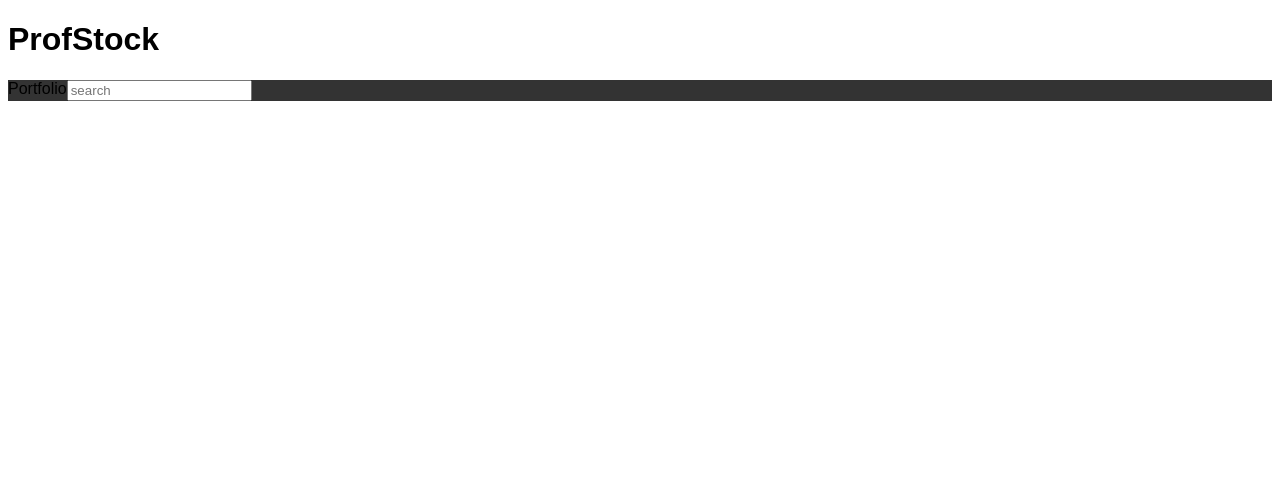
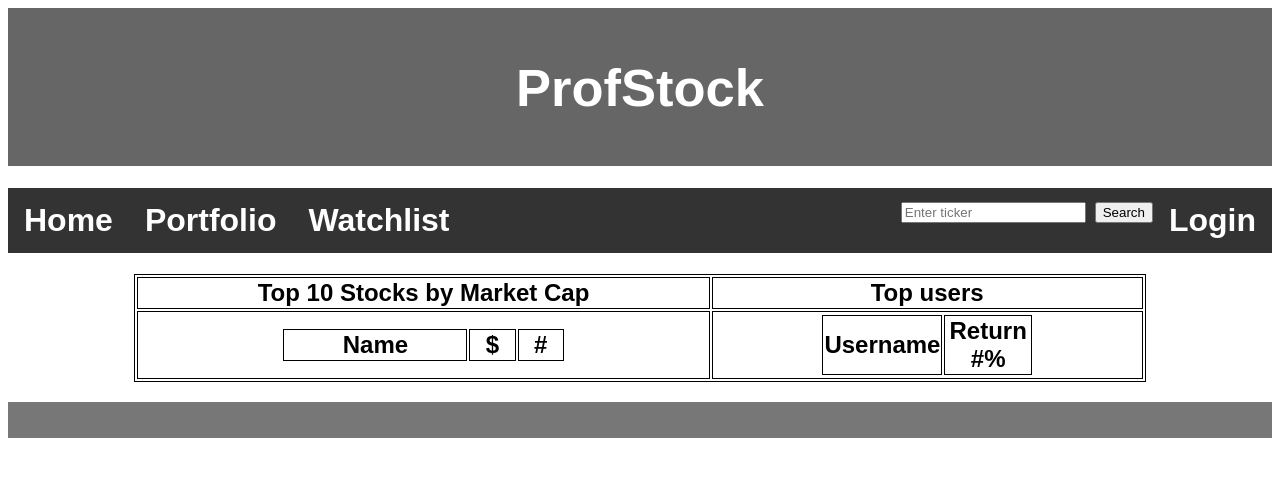
Before and after one commit to rywards/profstock, a Flask app: template templates/index.html in a window 1280 px wide. Shown: the top 477 px of the page. Run offline with Flask 2, Linux system fonts and the light colour scheme; the template is opened without the code that fills it, so the values that code supplies are empty; parts of the project's set-up code (start-up, migrations or seed data) failed here and were passed over; some libraries are stand-ins or nearby versions.

Commit message:
Added database connection functionality; Added stock search functionality on homepage; Added a new 'stockinfo' page that will display stock information pulled

```diff
--- a/app.py
+++ b/app.py
@@ -1,29 +1,77 @@
-from flask import Flask, render_template
+from urllib import response
+import requests
+import json
+from flask import Flask, render_template, request
 from flask_mysqldb import MySQL
 import subprocess as sp
 
 app = Flask(__name__)
 
+
+mysql = MySQL()
 app.config['MYSQL_HOST'] = 'localhost'
 app.config['MYSQL_USER'] = 'root'
 app.config['MYSQL_PASSWORD'] = 'root'
 app.config['MYSQL_DB'] = 'profstock'
 
-mysql = MYSQL(app)
+mysql.init_app(app)
+
 
 # route decorators
+# these determine the location of different endpoints
 @app.route("/")
 def home():
-    return render_template("Home.html")
+    return render_template("index.html")
 
-@app.route("/")
-def portfolio():
-    out = sp.run(["php","portfolio.php"], stdout=sp.PIPE)
-    return out.stdout
+@app.route("/testdbcon")
+def testdb():
+    conn = mysql.connection
+    cursor = conn.cursor()
 
-@app.route("/")
+    # fetchall gets all the results of query
+    # fetchone gets one result from the query
+    cursor.execute("select * from stocks where stockid = 4;")
+    data = cursor.fetchone()
+    return str(data)
+
+@app.route("/SignUpPage.html")
 def signup():
     return render_template("SignUpPage.html")
+
+@app.route("/stocksearch.html")
+def stockinfo():
+    return render_template("stocksearch.html")
+
+# Ryan Edwards
+# this is where the ticker post request data goes
+# we can do some calculations here as necessary
+@app.route("/stockinfo.html", methods=['POST'])
+def pullstockinfo():
+    ticker = request.form['ticker']
+
+    params = {
+    'access_key': 'b690ef1a94c38681861a3a78272a9c98'
+    }
+
+    api_result = requests.get('http://api.marketstack.com/v1/tickers/' + ticker + '/eod/latest', params)
+    api_response = api_result.json()
+
+    close = api_response['close']
+    openprice = api_response['open']
+    high = api_response['high']
+    low = api_response['low']
+    volume = api_response['volume']
+    date = api_response['date']
+
+
+    return render_template("stockinfo.html",
+                            ticker=ticker,
+                            close=close,
+                            openprice=openprice,
+                            high=high,
+                            low=low,
+                            volume=volume,
+                            date=date)
 
 if __name__ == '__main__':
     app.run(debug=True)
--- a/templates/index.html
+++ b/templates/index.html
@@ -1,22 +1,70 @@
 <!DOCTYPE html>
+
+<!--
+  Ben Adelson
+-->
 <html lang="en">
+<head>
+<title>Home</title>
+<meta charset="utf-8">
+<meta name="viewport" content="width=device-width, initial-scale=1">
+<link type="text/css" rel="stylesheet" href="{{ url_for('static', filename='style.css') }}">
+</head>
+<body>
 
-<head>
-  <meta charset="UTF-8">
-  <meta name="viewport" content="width=device-width, initial-scale=1.0">
-  <meta http-equiv="X-UA-Compatible" content="ie=edge">
-  <link type="text/css" rel="stylesheet" href="{{ url_for('static', filename='style.css') }}">
-  <title>Index</title>
-</head>
+<header>
+  <h2>ProfStock</h2>
+</header>
 
-<body>
-  <h1>ProfStock</h1>
-  <ul class="navbar">
-    <li>Portfolio</li>
-    <li>
-      <input type="text" id="password" name="password" placeholder="search">
+<h1>
+  <ul>
+    <li><a class="active" href="home">Home</a></li>
+    <li><a href="portfolio">Portfolio</a></li>
+    <li><a href="watchlist">Watchlist</a></li>
+    <li style="float:right"><a href="SignUpPage">Login</a></li>
+    <li style="float:right">
+      <!-- send post request with stock ticker-->
+      <form action="/stockinfo.html" method="post">
+      <input type="text" name="ticker" placeholder="Enter ticker">
+      <input type="submit" value="Search">
+      </form>
     </li>
   </ul>
+</h1>
+
+<h2>
+  <table class = "home1" align="center">
+    <tr>
+      <th>Top 10 Stocks by Market Cap</th>
+      <th>Top users</th>
+    </tr>
+    <tr>
+      <td>
+        <table class = "home2" align="center">
+          <tr>
+            <th>Name</th>
+            <th>$</th>
+            <th>#</th>
+          </tr>
+        </table>
+      </td>
+      <td>
+        <table class = "home2" align="center">
+          <tr>
+            <th>Username</th>
+            <th>Return #%</th>
+          </tr>
+        </table>
+      </td>
+    </tr>
+  </table>
+</h2>
+
+
+
+<footer>
+  <p></p>
+</footer>
+
 </body>
-
 </html>
```
Also changed, not shown: templates/stockinfo.html (+31 -0 lines).
